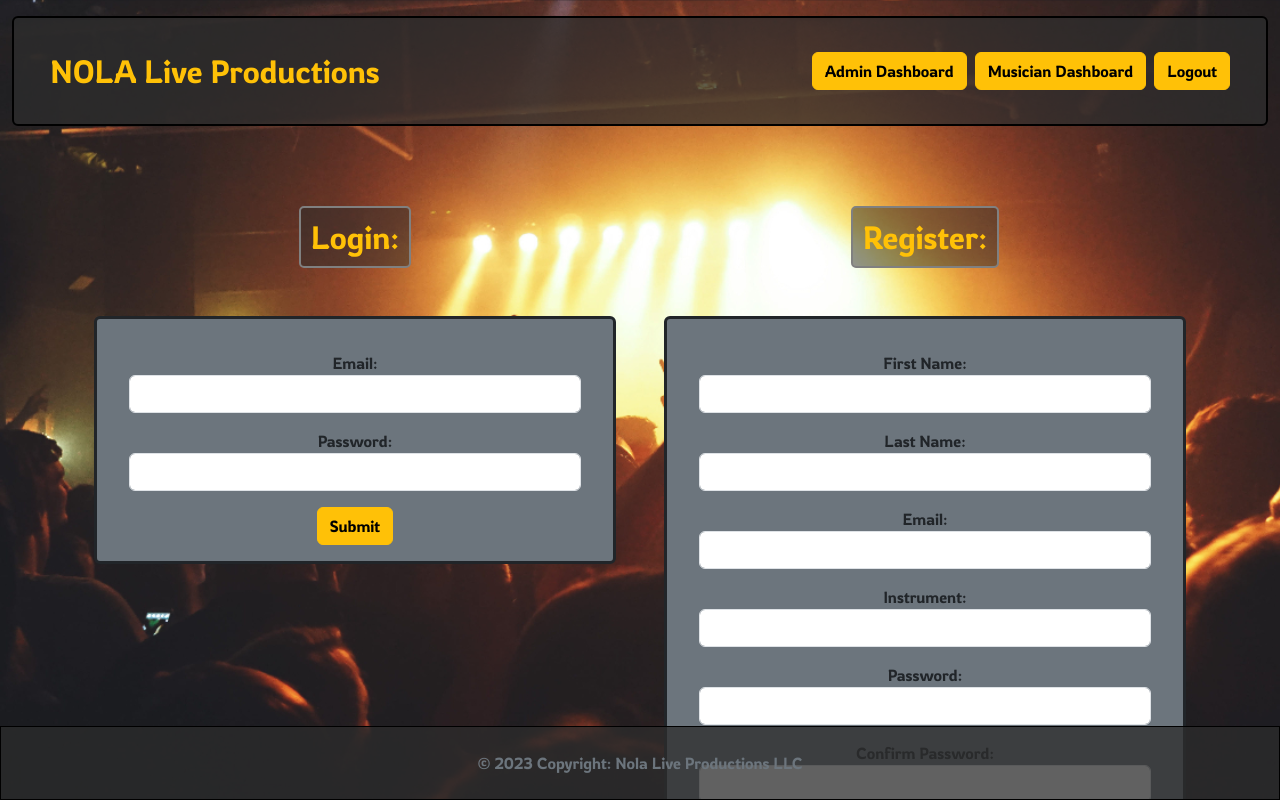
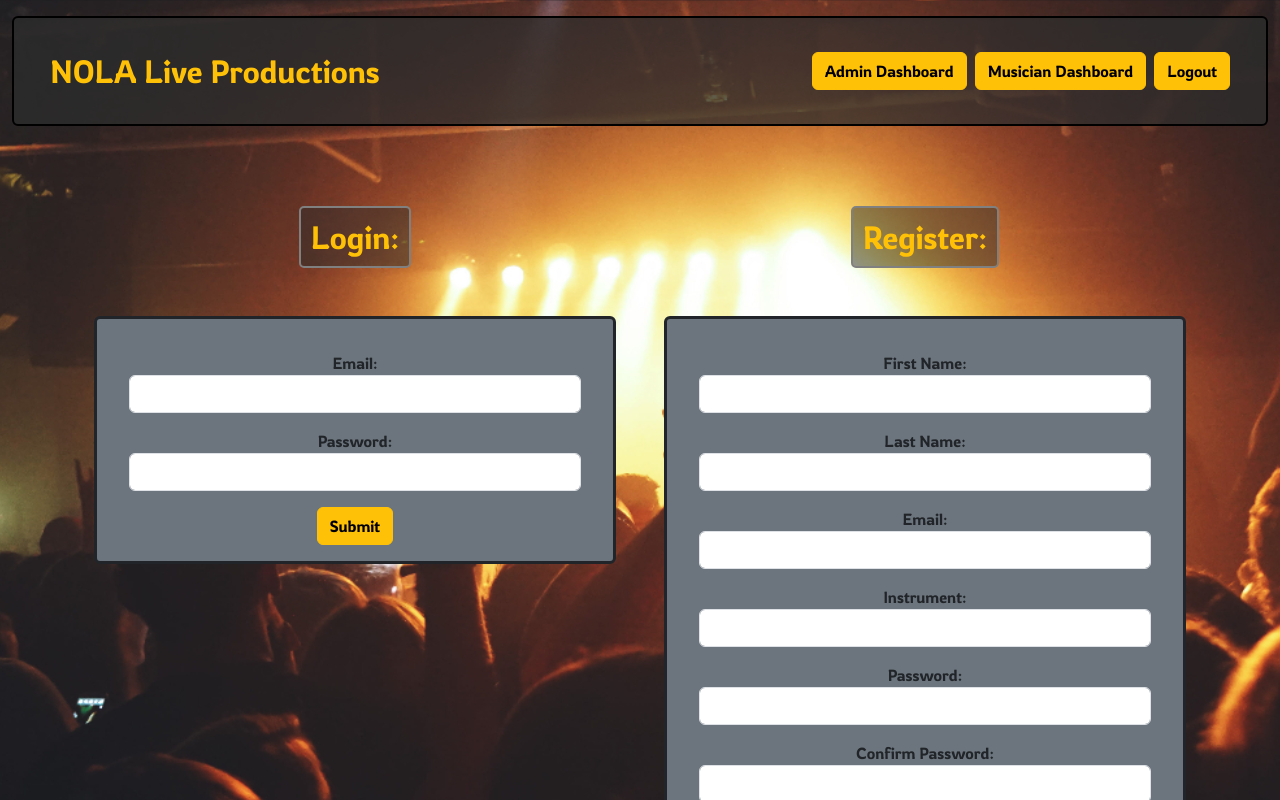
Before and after one commit to BillyFranklinNola/Mystro_Demo, a React (Create React App) app in the folder client/: page / in a window 1280 px wide. Shown: the top 800 px of the page. Built offline with nearby package versions, Linux system fonts and the light colour scheme.

Commit message:
fixed footer on ChartsView and TimelineView

```diff
--- a/client/src/App.js
+++ b/client/src/App.js
@@ -35,6 +35,8 @@ function App() {
       backgroundPosition: 'center',
       minHeight: '100vh',
       backgroundSize: 'cover',
+      display: 'flex',
+      flexDirection: 'column',
   }}>
       <div className='text-center' style={{fontFamily: 'Rowdies'}}>
         <BrowserRouter>
--- a/client/src/styles/globals.css
+++ b/client/src/styles/globals.css
@@ -19,8 +19,11 @@
 }
 
 .footer {
-    position: fixed;
     left: 0;
     bottom: 0;
     width: 100%;
 }
+
+.viewport {
+    min-height: 100vh;
+}
--- a/client/src/views/TimelineView.jsx
+++ b/client/src/views/TimelineView.jsx
@@ -20,7 +20,7 @@ const TimelineView = (props) => {
         }, [id])
 
     return (
-        <div className="container-fluis pt-3">
+        <div className="viewport container-fluis pt-3">
             <div className="w-50 mx-auto">
                 {
                 gig.timeline !== '' ?
```
